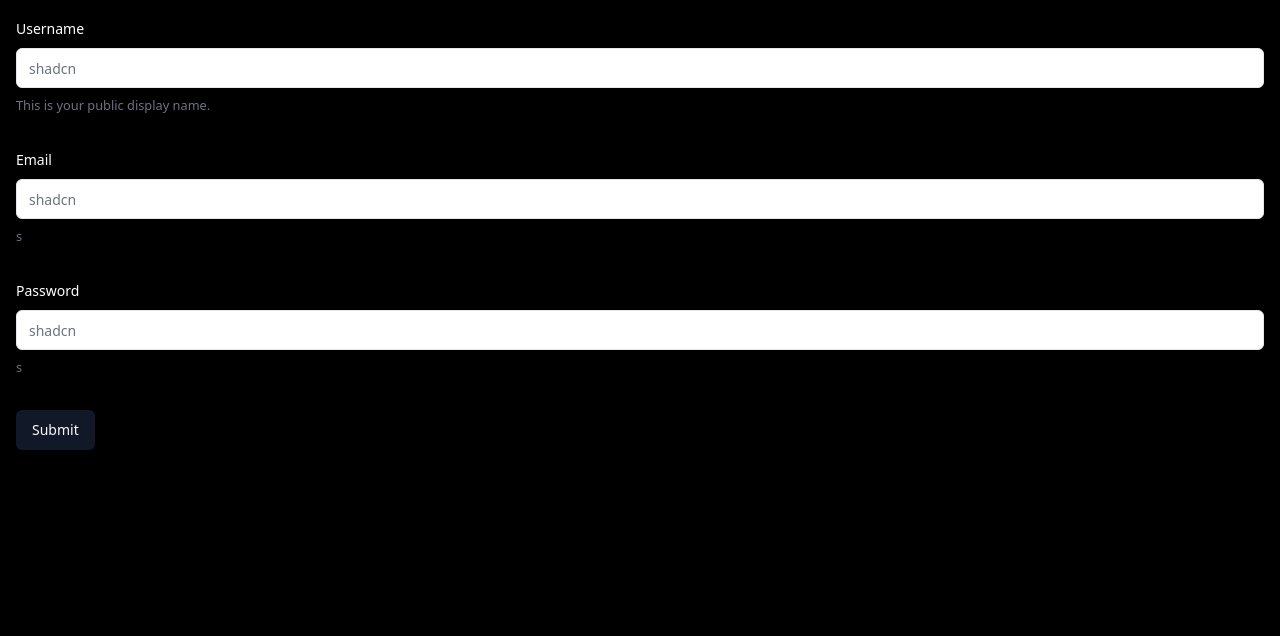
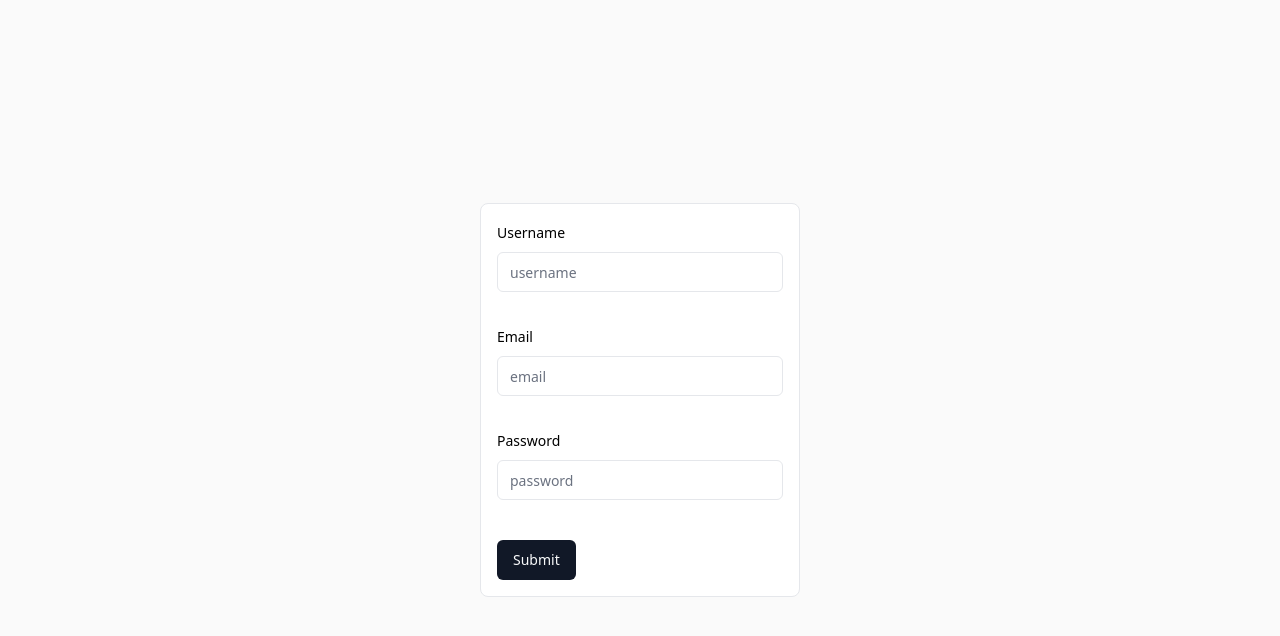
Before and after one commit to omerozceylan/chat-supabase, a Next.js app: page /auth/register in a window 1280 px wide. Shown: the top 636 px of the page. Built offline with nearby package versions, Linux system fonts and the light colour scheme; no server answers.

Commit message:
feat: auth pages are redesigned

```diff
--- a/src/app/auth/login/page.tsx
+++ b/src/app/auth/login/page.tsx
@@ -41,12 +41,12 @@ export default function Login() {
     if (error) alert(error);
   }
   return (
-    <div className="min-h-screen p-4 bg-black">
+    <div className="min-h-screen p-4 bg-zinc-50 flex justify-center items-center">
       {" "}
       <Form {...form}>
         <form
           onSubmit={form.handleSubmit(onSubmit)}
-          className="space-y-8 bg-black text-white"
+          className="space-y-8 bg-white text-black p-4 w-80 rounded-lg border "
         >
           <FormField
             control={form.control}
@@ -57,7 +57,7 @@ export default function Login() {
                 <FormControl>
                   <Input
                     className="text-black"
-                    placeholder="shadcn"
+                    placeholder="email"
                     {...field}
                   />
                 </FormControl>
@@ -75,7 +75,7 @@ export default function Login() {
                 <FormControl>
                   <Input
                     className="text-black"
-                    placeholder="shadcn"
+                    placeholder="password"
                     type="password"
                     {...field}
                   />
--- a/src/app/auth/register/page.tsx
+++ b/src/app/auth/register/page.tsx
@@ -53,12 +53,12 @@ export default function Register() {
     if (error) alert(error);
   }
   return (
-    <div className="min-h-screen p-4 bg-black">
+    <div className="min-h-screen p-4 bg-zinc-50 flex justify-center items-center">
       {" "}
       <Form {...form}>
         <form
           onSubmit={form.handleSubmit(onSubmit)}
-          className="space-y-8 bg-black text-white"
+          className="space-y-8 bg-white text-black p-4 w-80 rounded-lg border"
         >
           <FormField
             control={form.control}
@@ -69,12 +69,12 @@ export default function Register() {
                 <FormControl>
                   <Input
                     className="text-black"
-                    placeholder="shadcn"
+                    placeholder="username"
                     {...field}
                   />
                 </FormControl>
                 <FormDescription>
-                  This is your public display name.
+                  {/* This is your public display name. */}
                 </FormDescription>
                 <FormMessage />
               </FormItem>
@@ -89,11 +89,11 @@ export default function Register() {
                 <FormControl>
                   <Input
                     className="text-black"
-                    placeholder="shadcn"
+                    placeholder="email"
                     {...field}
                   />
                 </FormControl>
-                <FormDescription>{" s"}</FormDescription>
+                <FormDescription> </FormDescription>
                 <FormMessage />
               </FormItem>
             )}
@@ -107,12 +107,12 @@ export default function Register() {
                 <FormControl>
                   <Input
                     className="text-black"
-                    placeholder="shadcn"
+                    placeholder="password"
                     type="password"
                     {...field}
                   />
                 </FormControl>
-                <FormDescription> {" s"}</FormDescription>
+                <FormDescription> </FormDescription>
                 <FormMessage />
               </FormItem>
             )}
```
